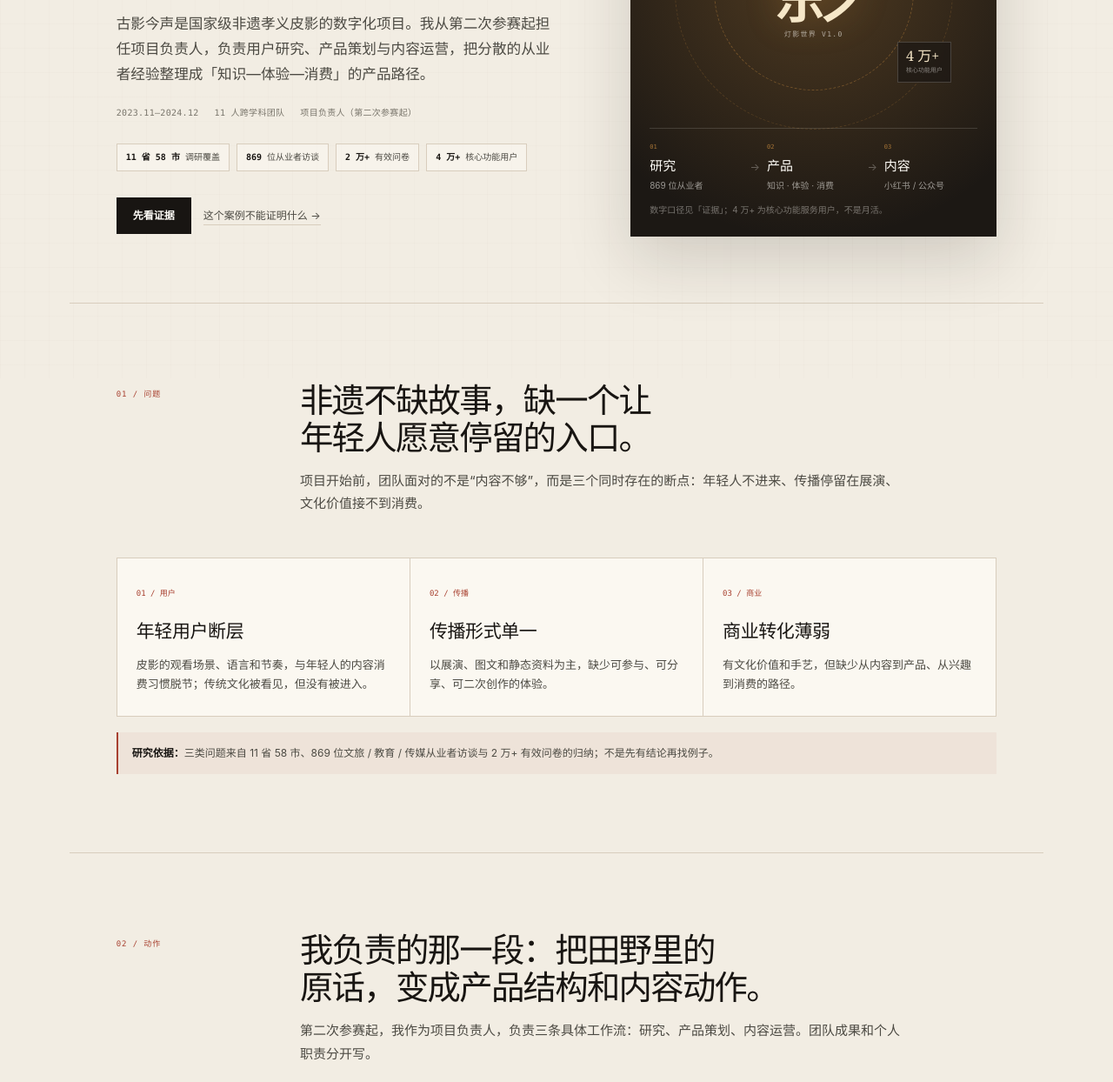
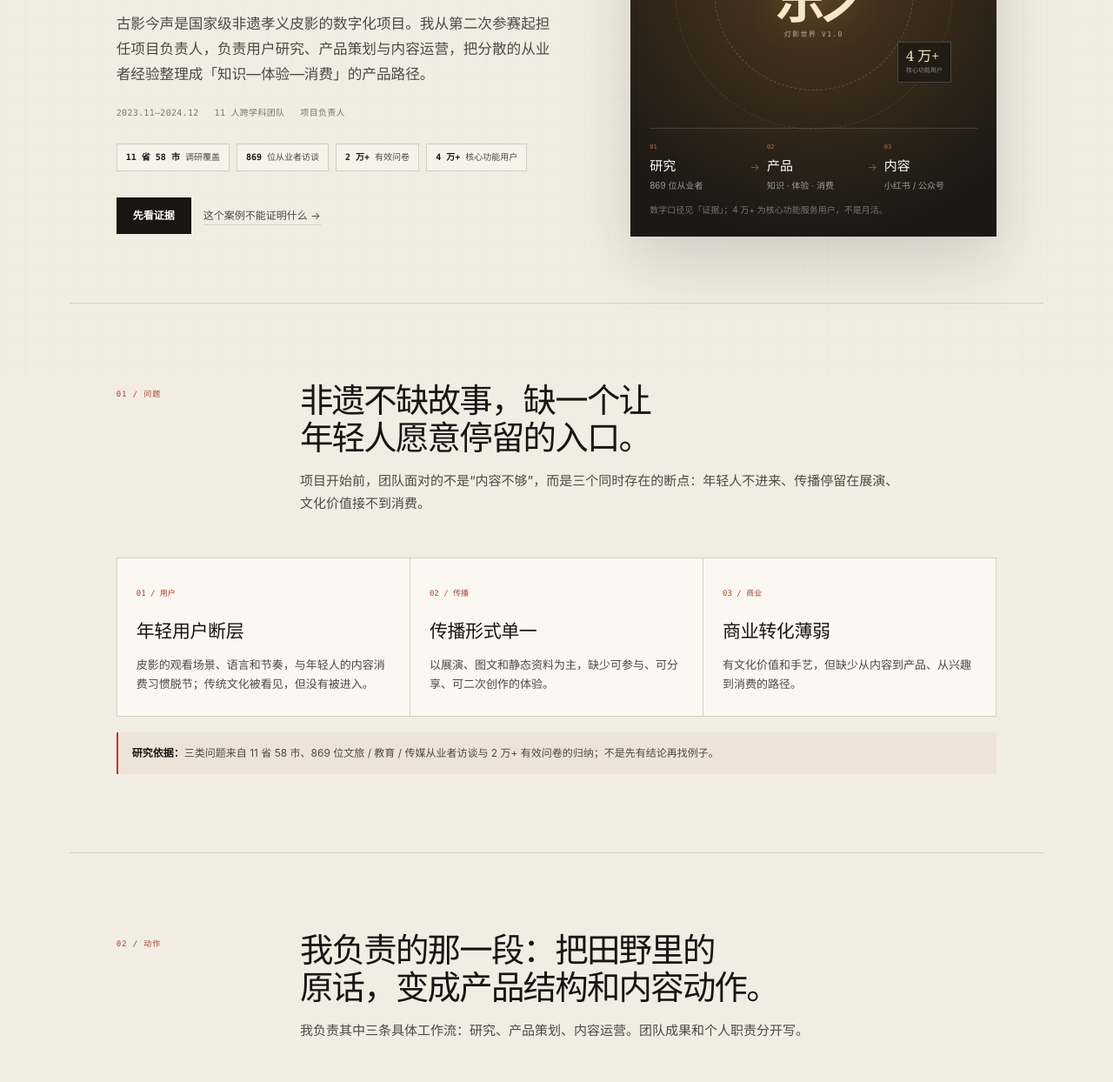
Before and after one commit to xixiyiyiyi/xixiyiyiyi.github.io, a plain HTML site: page guying/index.html in a window 1280 px wide. Shown: the part 365-1609 px from the top of the page at 87% size. Drawn offline with Linux system fonts and the light colour scheme.

Commit message:
Simplify role wording on 古影今声 case

```diff
--- a/guying/index.html
+++ b/guying/index.html
@@ -390,7 +390,7 @@
         <div class="meta-row">
           <span>2023.11—2024.12</span>
           <span>11 人跨学科团队</span>
-          <span>项目负责人（第二次参赛起）</span>
+          <span>项目负责人</span>
         </div>
         <div class="chips" aria-label="关键证据">
           <span class="chip"><b>11 省 58 市</b> 调研覆盖</span>
@@ -458,7 +458,7 @@
         <p class="section-label">02 / 动作</p>
         <div>
           <h2>我负责的那一段：把田野里的<span class="nowrap">原话</span>，变成产品结构和内容动作。</h2>
-          <p class="section-deck">第二次参赛起，我作为项目负责人，负责三条具体工作流：研究、产品策划、内容运营。团队成果和个人职责分开写。</p>
+          <p class="section-deck">我负责其中三条具体工作流：研究、产品策划、内容运营。团队成果和个人职责分开写。</p>
         </div>
       </header>
       <div class="work-grid">
```
